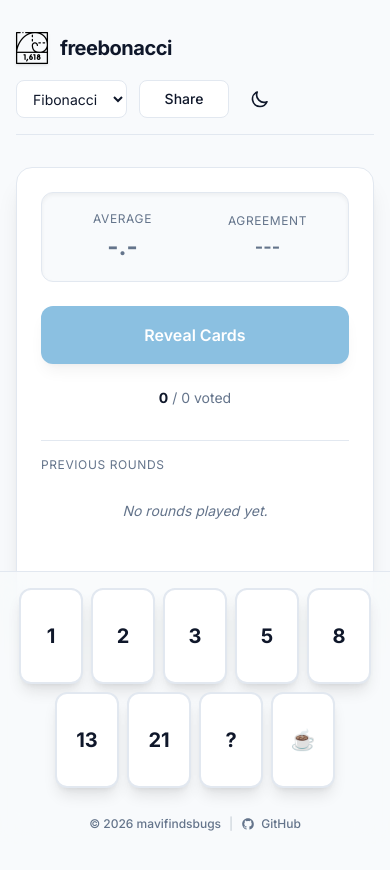
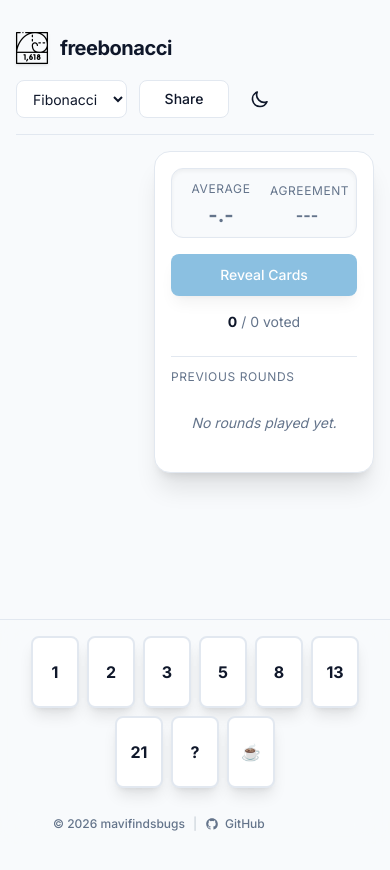
Before and after one commit to mavifindsbugs/freebonacci, a website built with Vite: page apps/frontend/index.html in a window 390 px wide. Both pictures are taken after typing "Sample", "Sample" into the empty fields and a click on the button "Create New Room". After the commit the page ends 844 px from the top, so only its background shows below. Built offline with nearby package versions, Linux system fonts and the light colour scheme; no server answers.

Commit message:
refactor: Adjust layout of components

```diff
--- a/apps/frontend/index.html
+++ b/apps/frontend/index.html
@@ -244,25 +244,25 @@
     </header>
 
     <!-- Main Content -->
-    <main class="flex-1 flex flex-col lg:flex-row my-8 md:my-12 gap-8 items-start">
+    <main class="flex-1 flex flex-row my-4 sm:my-8 md:my-12 gap-3 sm:gap-4 md:gap-8 items-start">
 
       <!-- Action Area (Right Sidebar on Desktop, Top on Mobile) -->
       <div
-        class="order-1 lg:order-2 w-full lg:w-80 flex-shrink-0 flex flex-col items-center gap-6 bg-[var(--color-surface-raised)] border border-[var(--color-surface-border)] rounded-2xl p-6 lg:p-8 shadow-xl lg:sticky lg:top-8 transition-all duration-300 mb-2 lg:mb-0">
+        class="order-2 w-[220px] sm:w-64 md:w-80 lg:w-96 flex-shrink-0 flex flex-col items-center gap-4 sm:gap-6 lg:gap-8 bg-[var(--color-surface-raised)] border border-[var(--color-surface-border)] rounded-2xl p-4 sm:p-6 lg:p-8 shadow-xl sticky top-4 md:top-8 transition-all duration-300">
 
         <!-- Stats Scoreboard (Always visible, changes state) -->
         <div
-          class="w-full bg-[var(--color-surface)] border border-[var(--color-surface-border)] rounded-xl p-4 grid gap-4 shadow-inner h-[90px] items-center"
+          class="w-full bg-[var(--color-surface)] border border-[var(--color-surface-border)] rounded-xl p-3 sm:p-4 grid gap-3 sm:gap-4 shadow-inner h-[70px] sm:h-[90px] items-center"
           :class="gameState.deck === 'fibonacci' ? 'grid-cols-2' : 'grid-cols-1'">
           <div class="text-center" x-show="gameState.deck === 'fibonacci'">
             <span class="text-[var(--color-muted)] text-xs uppercase tracking-wider block mb-1">Average</span>
-            <span class="text-2xl font-bold transition-colors"
+            <span class="text-xl md:text-2xl font-bold transition-colors"
               :class="gameState.isRevealed ? 'text-[var(--color-text)]' : 'text-[var(--color-muted)]'"
               x-text="gameState.isRevealed && gameState.history[0]?.average ? gameState.history[0].average : '-.-'"></span>
           </div>
           <div class="text-center flex flex-col justify-center">
             <span class="text-[var(--color-muted)] text-xs uppercase tracking-wider block mb-1">Agreement</span>
-            <span class="text-lg font-bold transition-colors" :class="!gameState.isRevealed ? 'text-[var(--color-muted)]' : {
+            <span class="text-base md:text-lg font-bold transition-colors" :class="!gameState.isRevealed ? 'text-[var(--color-muted)]' : {
                     'text-[var(--color-success)]': gameState.history[0]?.agreement === 'full',
                     'text-yellow-400': gameState.history[0]?.agreement === 'close',
                     'text-red-400': gameState.history[0]?.agreement === 'split'
@@ -273,10 +273,10 @@
 
         <div class="w-full flex justify-center">
           <button @click="revealVotes" x-show="!gameState.isRevealed" :disabled="voteCount === 0"
-            class="w-full bg-[var(--color-accent)] border border-transparent text-[var(--color-accent-text)] font-semibold px-6 py-4 rounded-xl shadow-lg hover:bg-[var(--color-accent-hover)] hover:-translate-y-0.5 transition-all disabled:opacity-50 disabled:cursor-not-allowed disabled:hover:translate-y-0">Reveal
+            class="w-full bg-[var(--color-accent)] border border-transparent text-[var(--color-accent-text)] font-medium sm:font-semibold text-sm lg:text-base px-4 md:px-5 lg:px-6 py-2.5 md:py-3 lg:py-4 rounded-lg sm:rounded-xl shadow-lg hover:bg-[var(--color-accent-hover)] hover:-translate-y-0.5 transition-all disabled:opacity-50 disabled:cursor-not-allowed disabled:hover:translate-y-0">Reveal
             Cards</button>
           <button @click="resetTable" x-show="gameState.isRevealed"
-            class="w-full bg-[var(--color-surface)] border border-[var(--color-surface-border)] hover:bg-[var(--color-surface-raised)] text-[var(--color-text)] font-semibold px-6 py-4 rounded-xl shadow-sm transition-all">Start
+            class="w-full bg-[var(--color-surface)] border border-[var(--color-surface-border)] hover:bg-[var(--color-surface-raised)] text-[var(--color-text)] font-medium sm:font-semibold text-sm lg:text-base px-4 md:px-5 lg:px-6 py-2.5 md:py-3 lg:py-4 rounded-lg sm:rounded-xl shadow-sm transition-all">Start
             New Round</button>
         </div>
 
@@ -288,7 +288,7 @@
 
         <!-- Round History -->
         <div
-          class="w-full border-t border-[var(--color-surface-border)] pt-4 mt-2 flex flex-col gap-2 h-[150px] overflow-y-auto">
+          class="w-full border-t border-[var(--color-surface-border)] pt-3 sm:pt-4 mt-2 flex flex-col gap-2 h-[100px] sm:h-[150px] overflow-y-auto">
           <h3 class="text-xs uppercase tracking-wider text-[var(--color-muted)] mb-1">Previous Rounds</h3>
 
           <div x-show="gameState.history.length === 0"
@@ -310,16 +310,16 @@
       </div>
 
       <!-- Player Grid (Left on Desktop, Bottom on Mobile) -->
-      <div class="order-2 lg:order-1 flex-1 w-full flex flex-wrap justify-center lg:justify-start gap-3 sm:gap-5">
+      <div class="order-1 flex-1 w-full flex flex-wrap justify-center sm:justify-start content-start gap-4 sm:gap-5">
         <template x-for="(player, id) in gameState.players" :key="id">
           <div
-            class="w-24 sm:w-28 lg:w-32 bg-[var(--color-surface-raised)] border border-[var(--color-surface-border)] rounded-2xl p-2 sm:p-3 flex flex-col items-center justify-center aspect-[3/4] relative transition-all duration-300 shadow-lg"
+            class="w-20 sm:w-24 bg-[var(--color-surface-raised)] border border-[var(--color-surface-border)] rounded-xl sm:rounded-2xl p-2 sm:p-3 flex flex-col items-center justify-center aspect-[3/4] relative transition-all duration-300 shadow-lg"
             :class="{ 'ring-2 ring-[var(--color-success)]/50': player.vote !== null && !gameState.isRevealed }">
 
             <div class="flex-1 flex items-center justify-center w-full">
               <!-- Waiting for vote -->
               <div x-show="player.vote === null" class="text-[var(--color-muted)] flex flex-col items-center gap-2">
-                <svg class="animate-spin h-6 w-6 opacity-50" xmlns="http://www.w3.org/2000/svg" fill="none"
+                <svg class="animate-spin h-5 w-5 sm:h-6 sm:w-6 opacity-50" xmlns="http://www.w3.org/2000/svg" fill="none"
                   viewBox="0 0 24 24">
                   <circle class="opacity-25" cx="12" cy="12" r="10" stroke="currentColor" stroke-width="4"></circle>
                   <path class="opacity-75" fill="currentColor"
@@ -330,7 +330,7 @@
 
               <!-- Voted, hidden -->
               <div x-show="player.vote !== null && !gameState.isRevealed" class="text-[var(--color-success)]">
-                <svg class="w-10 h-10" fill="none" stroke="currentColor" viewBox="0 0 24 24"
+                <svg class="w-8 h-8 sm:w-10 sm:h-10" fill="none" stroke="currentColor" viewBox="0 0 24 24"
                   xmlns="http://www.w3.org/2000/svg">
                   <path stroke-linecap="round" stroke-linejoin="round" stroke-width="2"
                     d="M9 12l2 2 4-4m6 2a9 9 0 11-18 0 9 9 0 0118 0z"></path>
@@ -339,18 +339,18 @@
 
               <!-- Revealed -->
               <div x-show="player.vote !== null && gameState.isRevealed" x-text="player.vote"
-                class="text-4xl font-bold text-[var(--color-text)] transition-all duration-500 scale-100">
+                class="text-3xl sm:text-4xl lg:text-5xl font-bold text-[var(--color-text)] transition-all duration-500 scale-100">
               </div>
             </div>
 
             <div class="mt-auto pt-3 border-t border-[var(--color-surface-border)] w-full text-center">
-              <span class="text-sm font-medium text-[var(--color-muted)] truncate block px-2"
+              <span class="text-xs sm:text-sm font-medium text-[var(--color-muted)] truncate block px-2"
                 x-text="player.name"></span>
             </div>
           </div>
         </template>
         <!-- Spacer for fixed footer so last players aren't hidden -->
-        <div class="w-full h-[220px] lg:h-[200px] flex-shrink-0"></div>
+        <div class="w-full h-[220px] md:h-[200px] flex-shrink-0"></div>
       </div>
     </main>
 
@@ -365,7 +365,7 @@
       <div class="flex flex-wrap justify-center gap-2 sm:gap-3 max-w-5xl mx-auto">
         <template x-for="card in activeDeckCards" :key="card">
           <button @click="castVote(card)" :disabled="gameState.isRevealed"
-            class="w-16 sm:w-20 aspect-[2/3] bg-[var(--color-surface-raised)] border-2 hover:-translate-y-2 rounded-xl font-bold text-xl sm:text-2xl flex items-center justify-center shadow-lg transition duration-200 cursor-pointer disabled:opacity-50 disabled:cursor-not-allowed disabled:hover:translate-y-0"
+            class="w-12 sm:w-14 md:w-16 lg:w-20 aspect-[2/3] bg-[var(--color-surface-raised)] border-2 hover:-translate-y-2 rounded-lg sm:rounded-xl font-bold text-base sm:text-lg md:text-xl lg:text-2xl flex items-center justify-center shadow-lg transition duration-200 cursor-pointer disabled:opacity-50 disabled:cursor-not-allowed disabled:hover:translate-y-0"
             :class="myVote === card ? 'border-[var(--color-accent)] text-[var(--color-accent)] bg-[var(--color-accent)]/10' : 'border-[var(--color-surface-border)] text-[var(--color-text)] hover:border-[var(--color-accent)]/50'"
             x-text="card"></button>
         </template>
@@ -373,12 +373,15 @@
     </div>
 
     <!-- Copyright & Links -->
-    <div class="w-full py-3 text-center text-xs text-[var(--color-muted)] font-medium flex justify-center items-center">
-      <span>&copy;&nbsp;<span x-text="new Date().getFullYear()"></span>&nbsp;<a href="https://github.com/mavifindsbugs"
-          class="hover:text-[var(--color-text)] transition-colors">mavifindsbugs</a></span>
-      <span class="mx-2 opacity-30">|</span>
-      <a href="https://github.com/mavifindsbugs/freebonacci" target="_blank" rel="noopener noreferrer"
-        class="hover:text-[var(--color-text)] transition-colors flex items-center gap-1.5">
+    <div class="w-full py-3 text-xs text-[var(--color-muted)] font-medium flex items-center justify-center">
+      <div class="flex-1 flex justify-end">
+        <span>&copy;&nbsp;<span x-text="new Date().getFullYear()"></span>&nbsp;<a href="https://github.com/mavifindsbugs"
+            class="hover:text-[var(--color-text)] transition-colors">mavifindsbugs</a></span>
+      </div>
+      <span class="mx-2 opacity-30 flex-shrink-0">|</span>
+      <div class="flex-1 flex justify-start">
+        <a href="https://github.com/mavifindsbugs/freebonacci" target="_blank" rel="noopener noreferrer"
+          class="hover:text-[var(--color-text)] transition-colors flex items-center gap-1.5">
         <svg class="w-3.5 h-3.5" fill="currentColor" viewBox="0 0 24 24" aria-hidden="true">
           <path fill-rule="evenodd"
             d="M12 2C6.477 2 2 6.484 2 12.017c0 4.425 2.865 8.18 6.839 9.504.5.092.682-.217.682-.483 0-.237-.008-.868-.013-1.703-2.782.605-3.369-1.343-3.369-1.343-.454-1.158-1.11-1.466-1.11-1.466-.908-.62.069-.608.069-.608 1.003.07 1.531 1.032 1.531 1.032.892 1.53 2.341 1.088 2.91.832.092-.647.35-1.088.636-1.338-2.22-.253-4.555-1.113-4.555-4.951 0-1.093.39-1.988 1.029-2.688-.103-.253-.446-1.272.098-2.65 0 0 .84-.27 2.75 1.026A9.564 9.564 0 0112 6.844c.85.004 1.705.115 2.504.337 1.909-1.296 2.747-1.027 2.747-1.027.546 1.379.202 2.398.1 2.651.64.7 1.028 1.595 1.028 2.688 0 3.848-2.339 4.695-4.566 4.943.359.309.678.92.678 1.855 0 1.338-.012 2.419-.012 2.747 0 .268.18.58.688.482A10.019 10.019 0 0022 12.017C22 6.484 17.522 2 12 2z"
```
